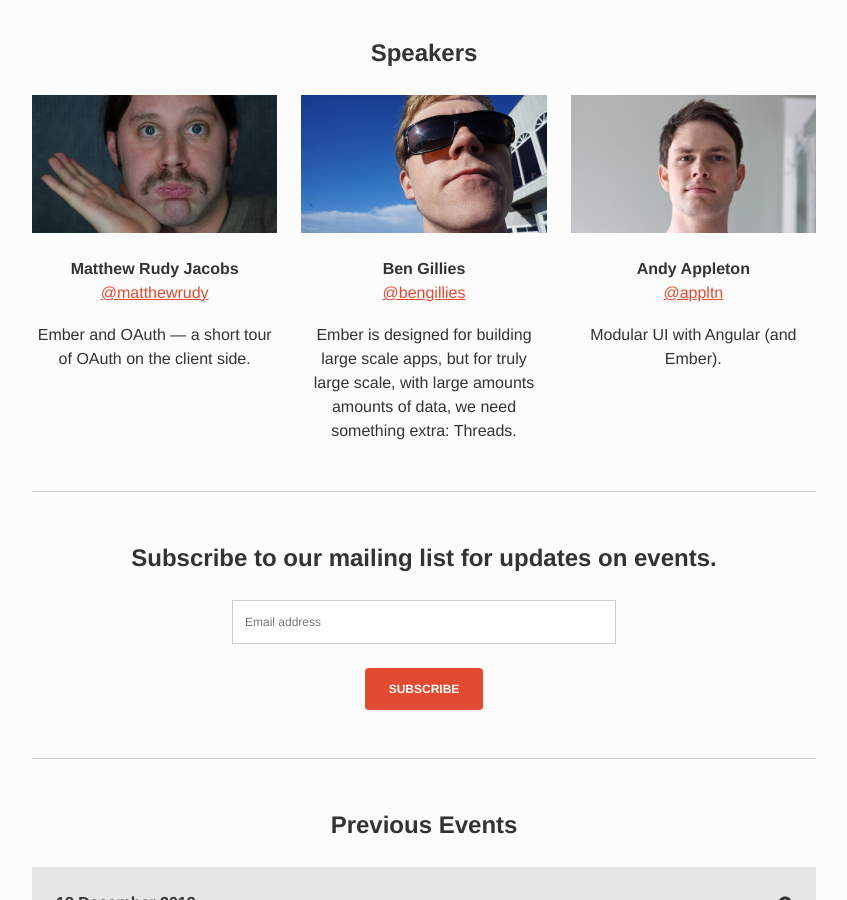
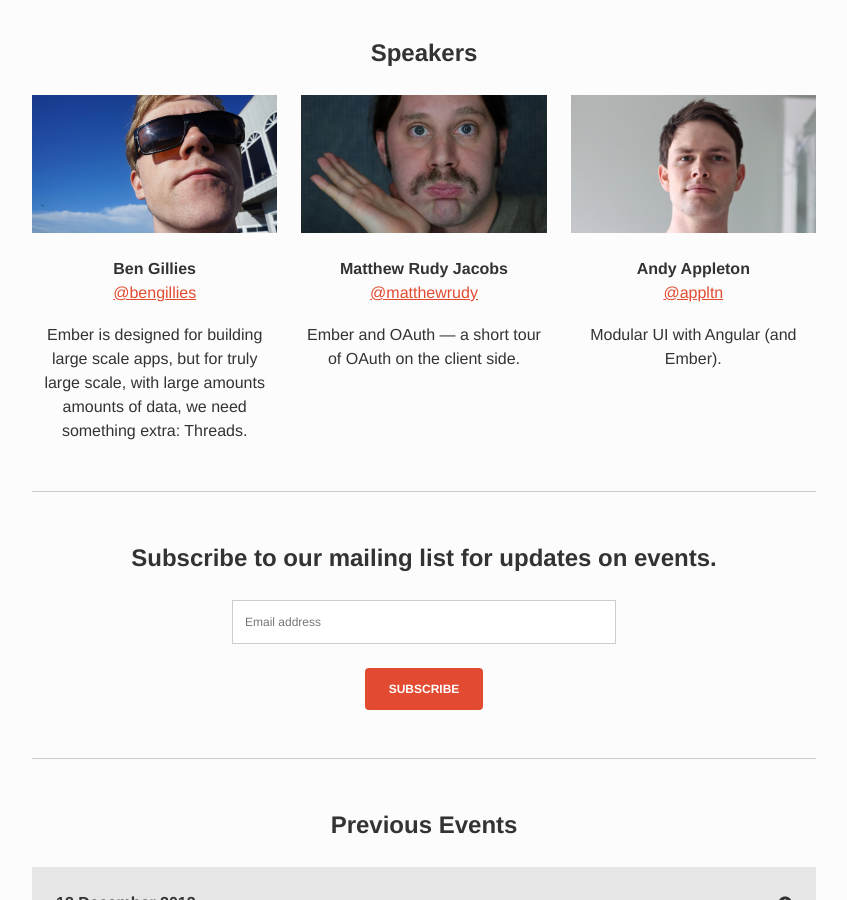
Before and after one commit to emberlondon/emberlondon.github.io, a Jekyll site: the page built from index.html, in a window 1280 px wide and 900 px high, scrolled down 947 px. Shown: the whole window, without its empty margins (216-1063 px from the left). Built offline with Jekyll 4.4.1, drawn with Linux system fonts in a browser that asks for light colours; nearby versions of some CDN libraries.

Commit message:
Adjust running order for Jan 2014

```diff
--- a/_data/next-event.yml
+++ b/_data/next-event.yml
@@ -2,15 +2,15 @@ date: Wednesday, 15 January, 2014
 time: 6.30pm – 9.30pm
 location: Eden House, 8 Spital Square, London E1 6DU
 talks:
+  - speaker_name: Ben Gillies
+    speaker_twitter: "@bengillies"
+    info: "Ember is designed for building large scale apps, but for truly large scale, with large amounts amounts of data, we need something extra: Threads."
+    image: images/ben.jpg
+    video_url: "/"
   - speaker_name: Matthew Rudy Jacobs
     speaker_twitter: "@matthewrudy"
     info: "Ember and OAuth — a short tour of OAuth on the client side."
     image: images/matthew-2.jpg
-    video_url: "/"
-  - speaker_name: Ben Gillies
-    speaker_twitter: "@bengillies"
-    info: "Ember is designed for building large scale apps, but for truly large scale, with large amounts amounts of data, we need something extra: Threads."
-    image: images/ben.jpg
     video_url: "/"
   - speaker_name: Andy Appleton
     speaker_twitter: "@appltn"
```
